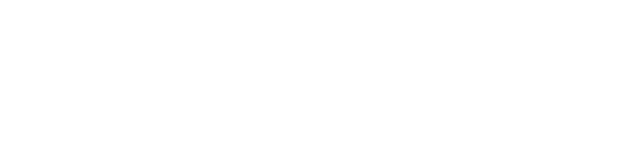
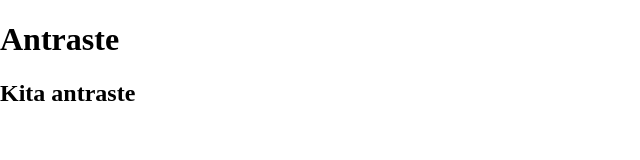
Before and after one commit to Citrina2020/pirma-saugykla, a plain HTML site: page index.html in a window 1280 px wide. Shown: the whole page, without its empty margins (0-640 px from the left). Drawn offline with Linux system fonts and the light colour scheme.

Commit message:
idetos antrastes

```diff
--- a/index.html
+++ b/index.html
@@ -11,6 +11,8 @@
 </head>
 
 <body>
+    <h1>Antraste</h1>
+    <h2>Kita antraste</h2>
 
     <!-- Scripta dedam i failo apacia, pries uzsidarant body tagui -->
     <script src="main.js"></script>
```
